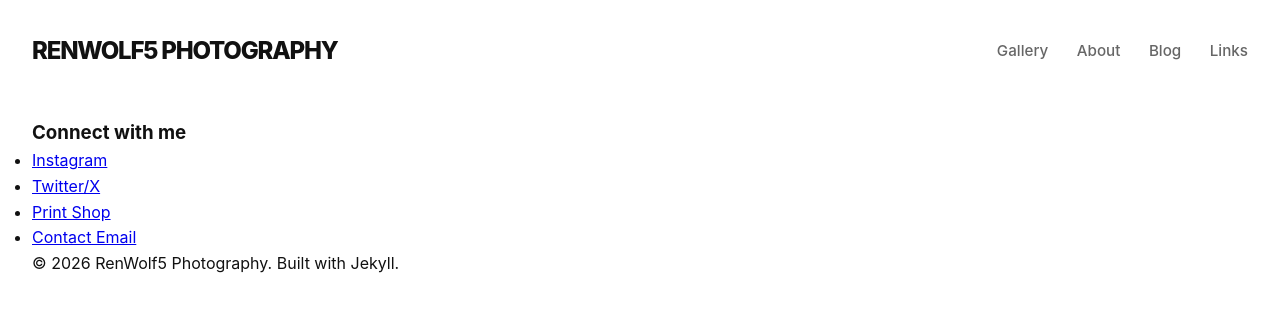
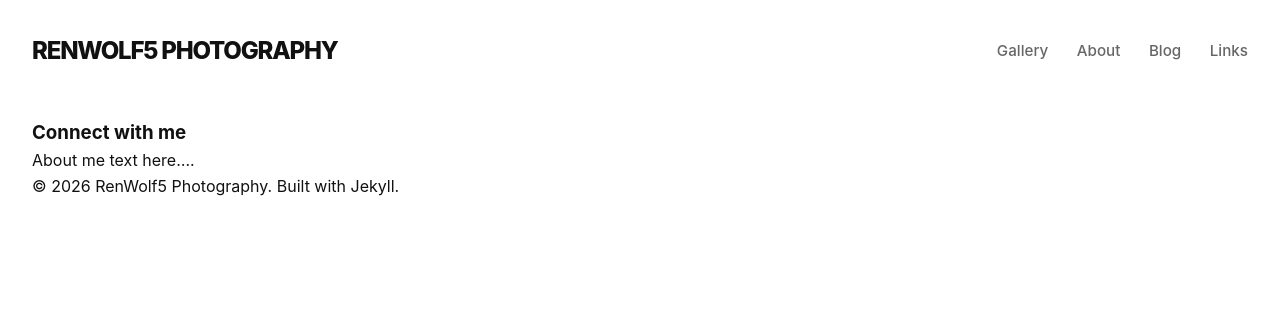
Before and after one commit to RenWolf5/RenWolf5.github.io, a Jekyll site: the page built from about.md, in a window 1280 px wide. Shown: the top 312 px of the page. Built offline with Jekyll 4.4.1, drawn with Linux system fonts in a browser that asks for light colours; some web fonts are replaced.

Commit message:
Revise about.md for new layout and content
Updated the 'about' page layout and content.

```diff
--- a/about.md
+++ b/about.md
@@ -1,11 +1,9 @@
 ---
 layout: default
-title: Links
+title: About
+permalink: /about/
 ---
 
 ### Connect with me
 
-- [Instagram](https://instagram.com/yourprofile)
-- [Twitter/X](https://x.com/yourprofile)
-- [Print Shop](https://yourshop.com)
-- [Contact Email](mailto:hello@yourdomain.com)
+About me text here....
```
